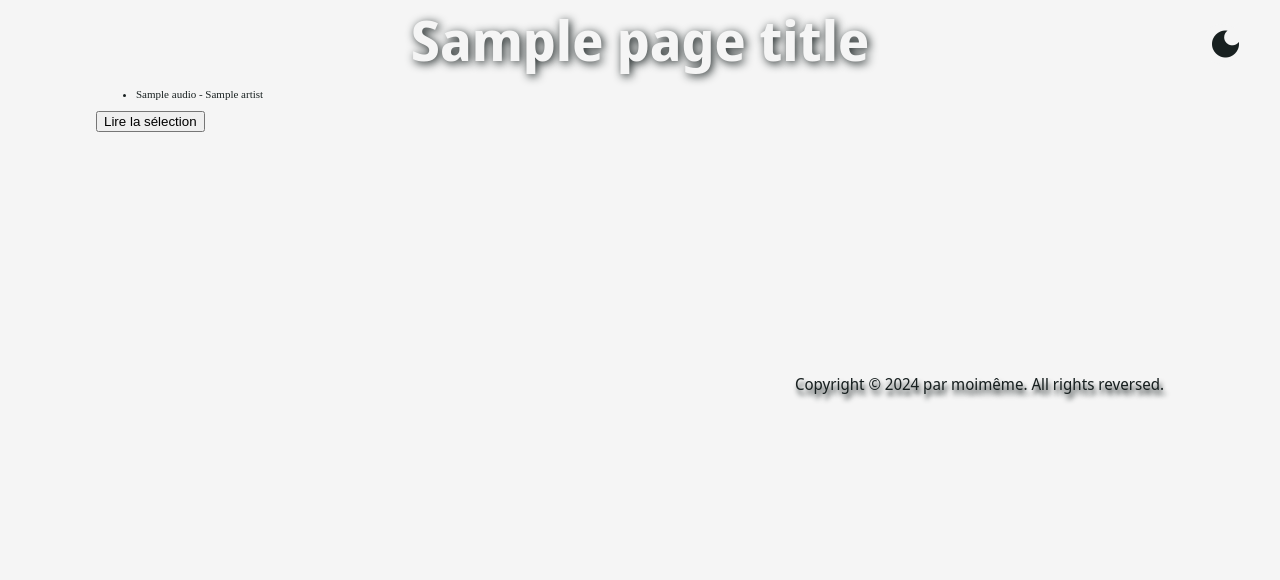
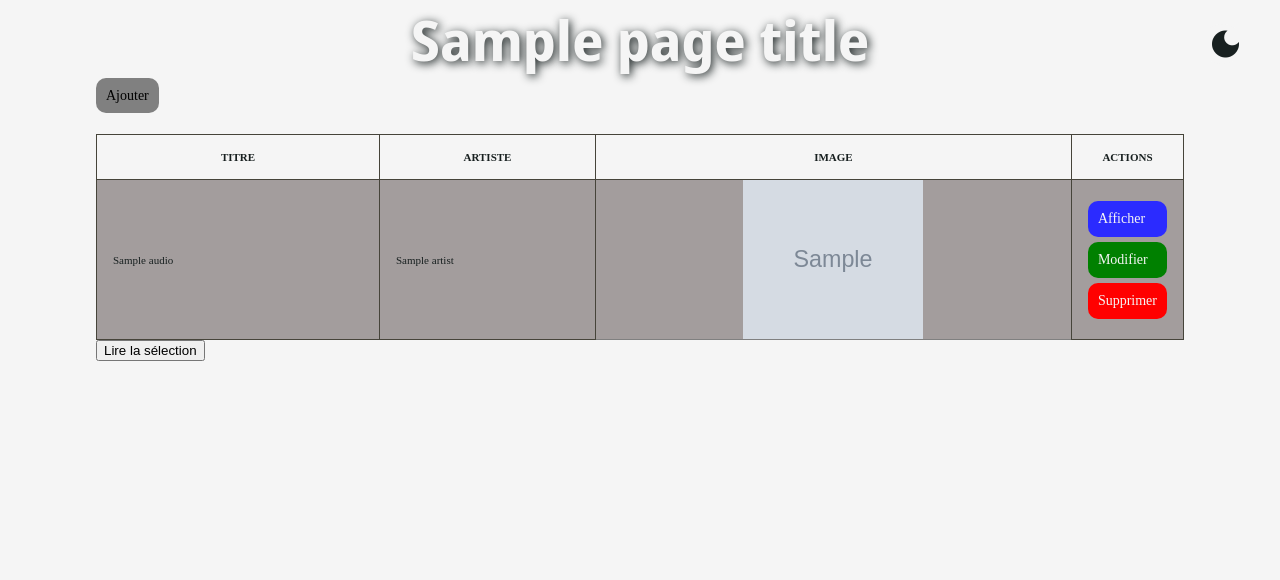
Before and after one commit to janlwy/test, a PHP site: template Views/main/audioList.php in a window 1280 px wide. Shown: the top 580 px of the page. Run offline with PHP 8.4, Linux system fonts and the light colour scheme; the template is opened without the code that fills it: most values are stand-ins (such as "Sample title", 1, 10 or a date in 2020); grey boxes marked "Sample" are stand-in pictures.

Commit message:
feat: Restore dynamic audio table in audioList.php with actions

```diff
--- a/Views/main/audioList.php
+++ b/Views/main/audioList.php
@@ -1,10 +1,28 @@
 <section>
     <span class="br"></span>
-     <ul id="audio-list">
+    <a href='index.php?url=audio/insert' class='btnBase gris'>Ajouter</a>
+    <table class='' border=1 style='border-collapse:collapse;' id="audio-table">
+        <tr class='fond-blue'>
+            <th class=''>TITRE</th>
+            <th class=''>ARTISTE</th>
+            <th class=''>IMAGE</th>
+            <th class='actions-column'>ACTIONS</th>
+        </tr>
         <?php foreach ($audios as $audio): ?>
-             <li data-id="<?php echo $audio['id']; ?>"><?php echo $audio['title']; ?> - <?php echo $audio['artist']; ?></li>
+            <tr data-id="<?php echo $audio['id']; ?>">
+                <td class='title-column'><?php echo $audio['title']; ?></td>
+                <td class='artist-column'><?php echo $audio['artist']; ?></td>
+                <td class='image-column'><img class='photoAudio' src='Ressources/images/pochettes/<?php echo $audio['image']; ?>' alt='cover'></td>
+                <td class='action-buttons'>
+                    <div class='button-group'>
+                        <a class='btnBase blue' href='index.php?url=audio/show/<?php echo $audio['id']; ?>'>Afficher</a>
+                        <a class='btnBase vert' href='index.php?url=audio/update/<?php echo $audio['id']; ?>'>Modifier</a>
+                        <a class='btnBase rouge' href='index.php?url=audio/delete/<?php echo $audio['id']; ?>'>Supprimer</a>
+                    </div>
+                </td>
+            </tr>
         <?php endforeach; ?>
-     </ul>
+    </table>
     <script>
         var audios = <?php echo json_encode($audios); ?>;
     </script>
```
Lines whose indentation alone changed are shown as unchanged.
